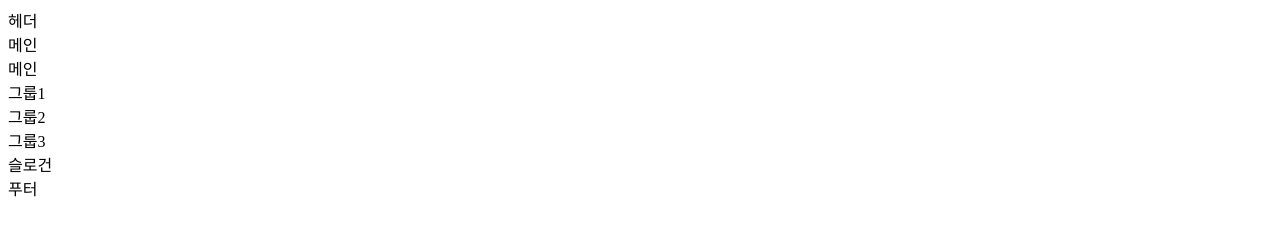
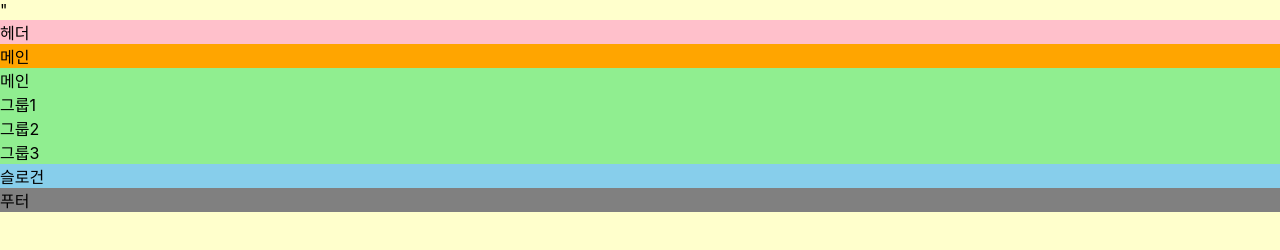
Before and after one commit to bomi5375/HTML5, a website: page index.html in a window 1280 px wide. Drawn offline with Linux system fonts and the light colour scheme.

Commit message:
CSS 적용 및 초기화와 웹폰트 선언

```diff
--- a/index.html
+++ b/index.html
@@ -5,6 +5,8 @@
   <meta http-equiv="X-UA-Compatible" content="IE=edge" />
   <meta name="viewport" content="width=device-width, initial-scale=1.0" />
   <title>웹카페</title>
+  <link rel="<link rel="stylesheet" as="style" crossorigin href="https://cdn.jsdelivr.net/gh/orioncactus/pretendard@v1.3.6/dist/web/static/pretendard.css" />"
+  <link rel="stylesheet" href="./styles/style.css" />
 </head>
 <body>
   <header class="header">헤더</header>
--- a/styles/style.css
+++ b/styles/style.css
@@ -1 +1,32 @@
-/* CSS 스타일 */
+@import url(./normalize.css);
+@import url(./reset.css);
+
+body {
+  background:#ffc;
+  font-family: "Pretendard Variable", Pretendard, -apple-system, BlinkMacSystemFont, system-ui, Roboto, "Helvetica Neue", "Segoe UI", "Apple SD Gothic Neo", "Noto Sans KR", "Malgun Gothic", "Apple Color Emoji", "Segoe UI Emoji", "Segoe UI Symbol", sans-serif;
+  }
+
+.header {
+  background: pink;
+}
+.visual {
+  background: orange;
+}
+.main {
+  background: lightgreen;
+}
+.slogan {
+  background: skyblue;
+}
+.footer {
+  background: gray;
+}
+.header {
+  background: pink;
+}
+.header {
+  background: pink;
+}
+.header {
+  background: pink;
+}
```
